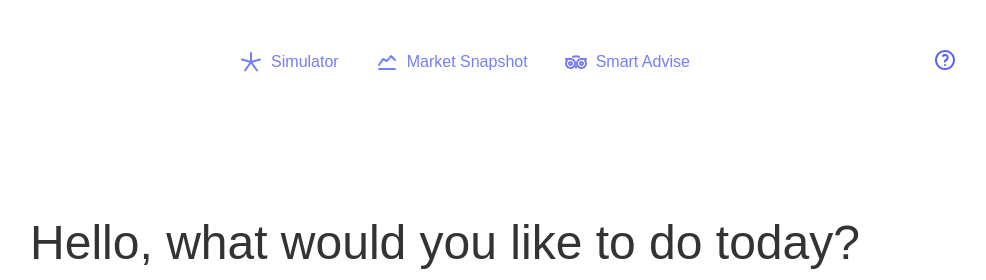
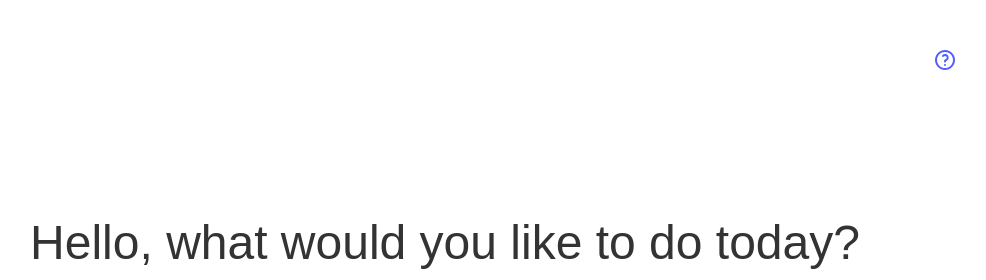
Before and after one commit to Eugene-001/Investment-Projection, a plain HTML site: page Getting_Started/Get-started.html in a window 1280 px wide. Shown: the top 280 px of the page, 195-1181 px from the left. Drawn offline with Linux system fonts and the light colour scheme.

Commit message:
Nav links - none

```diff
--- a/Getting_Started/Get-started.css
+++ b/Getting_Started/Get-started.css
@@ -96,10 +96,7 @@ a {
 }
 
 .nav-links {
-  display: flex;
-  flex-wrap: wrap;
-  justify-content: center;
-  gap: 12px;
+  display: none;
 }
 
 .simulator,
```
